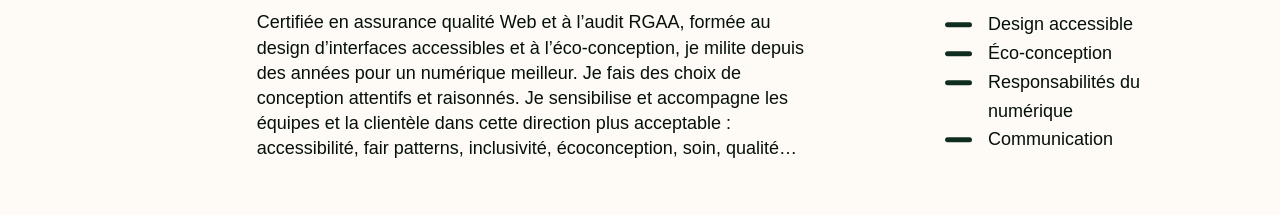
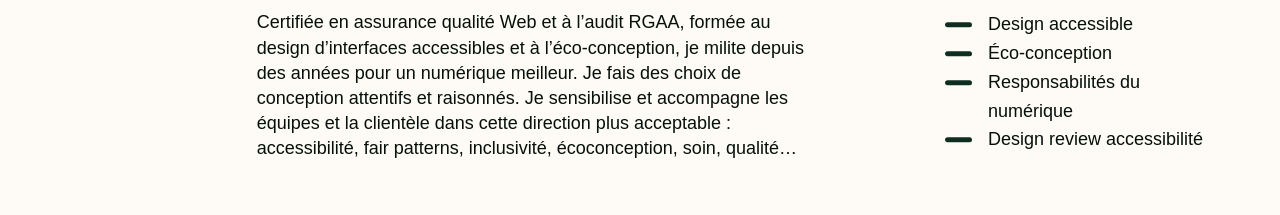
Before and after one commit to mr-wildcard/yuna.work, an Astro site: page / in a window 1280 px wide. Shown: the part 1960-2175 px from the top of the page. Built offline with nearby package versions, Linux system fonts and the light colour scheme; Astro itself is replaced by a stand-in of ours.

Commit message:
feat(home): service ethic design skills

```diff
--- a/src/pages/index.astro
+++ b/src/pages/index.astro
@@ -212,7 +212,7 @@ import Icon from "../components/@common/Icon.astro";
                 "Design accessible",
                 "Éco-conception",
                 "Responsabilités du numérique",
-                "Communication",
+                "<span lang='en'>Design review</span> accessibilité",
               ]}
             />
           </Grid>
```
